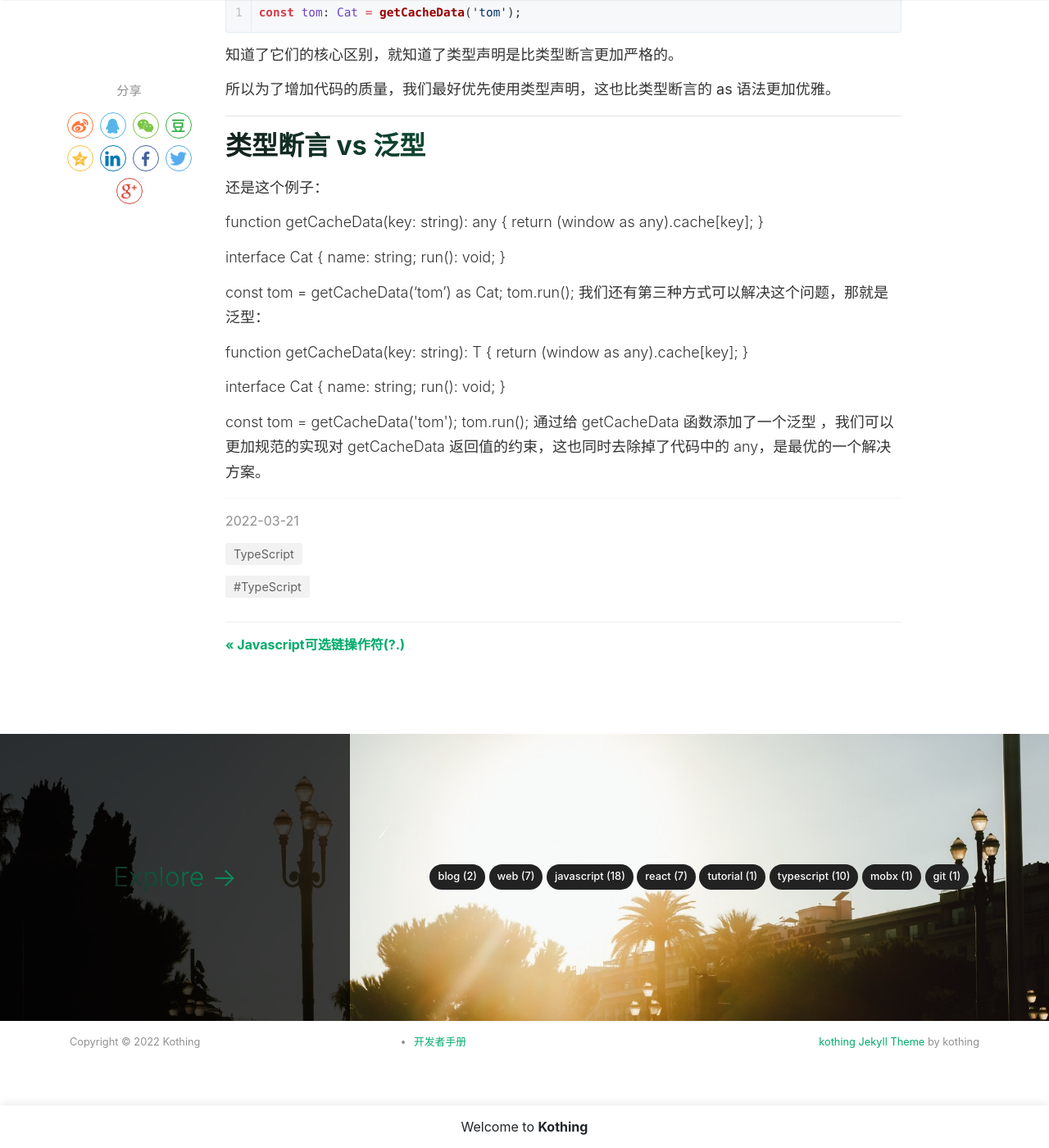
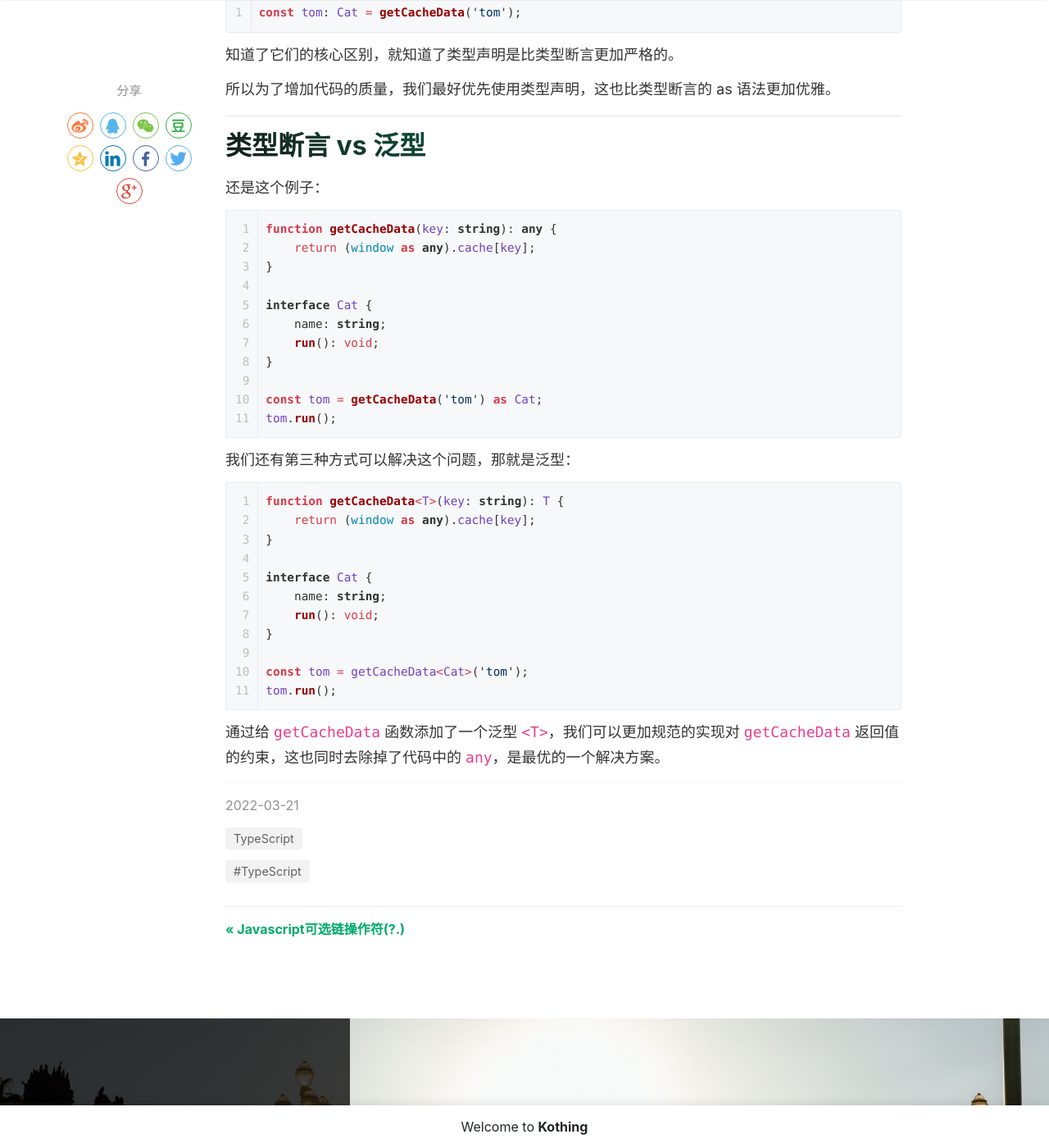
Before and after one commit to kothing/kothing.github.io, a Jekyll site: the page built from _posts/2022-03-21-typescript-type-assertion.md, in a window 1280 px wide and 1400 px high, scrolled down 13338 px. Shown: the whole window at 82% size. Built offline with Jekyll 4.4.1, drawn with Linux system fonts in a browser that asks for light colours; nearby versions of some CDN libraries; comment, search, counter and statistics services are not loaded.

Commit message:
Update 2022-03-21-typescript-type-assertion.md

````diff
--- a/_posts/2022-03-21-typescript-type-assertion.md
+++ b/_posts/2022-03-21-typescript-type-assertion.md
@@ -499,7 +499,7 @@ const tom: Cat = getCacheData('tom');
 
 ## 类型断言 vs 泛型
 还是这个例子：
-
+```ts
 function getCacheData(key: string): any {
     return (window as any).cache[key];
 }
@@ -511,8 +511,9 @@ interface Cat {
 
 const tom = getCacheData('tom') as Cat;
 tom.run();
+```
 我们还有第三种方式可以解决这个问题，那就是泛型：
-
+```ts
 function getCacheData<T>(key: string): T {
     return (window as any).cache[key];
 }
@@ -524,4 +525,5 @@ interface Cat {
 
 const tom = getCacheData<Cat>('tom');
 tom.run();
-通过给 getCacheData 函数添加了一个泛型 <T>，我们可以更加规范的实现对 getCacheData 返回值的约束，这也同时去除掉了代码中的 any，是最优的一个解决方案。
+```
+通过给 `getCacheData` 函数添加了一个泛型 `<T>`，我们可以更加规范的实现对 `getCacheData` 返回值的约束，这也同时去除掉了代码中的 `any`，是最优的一个解决方案。
````
